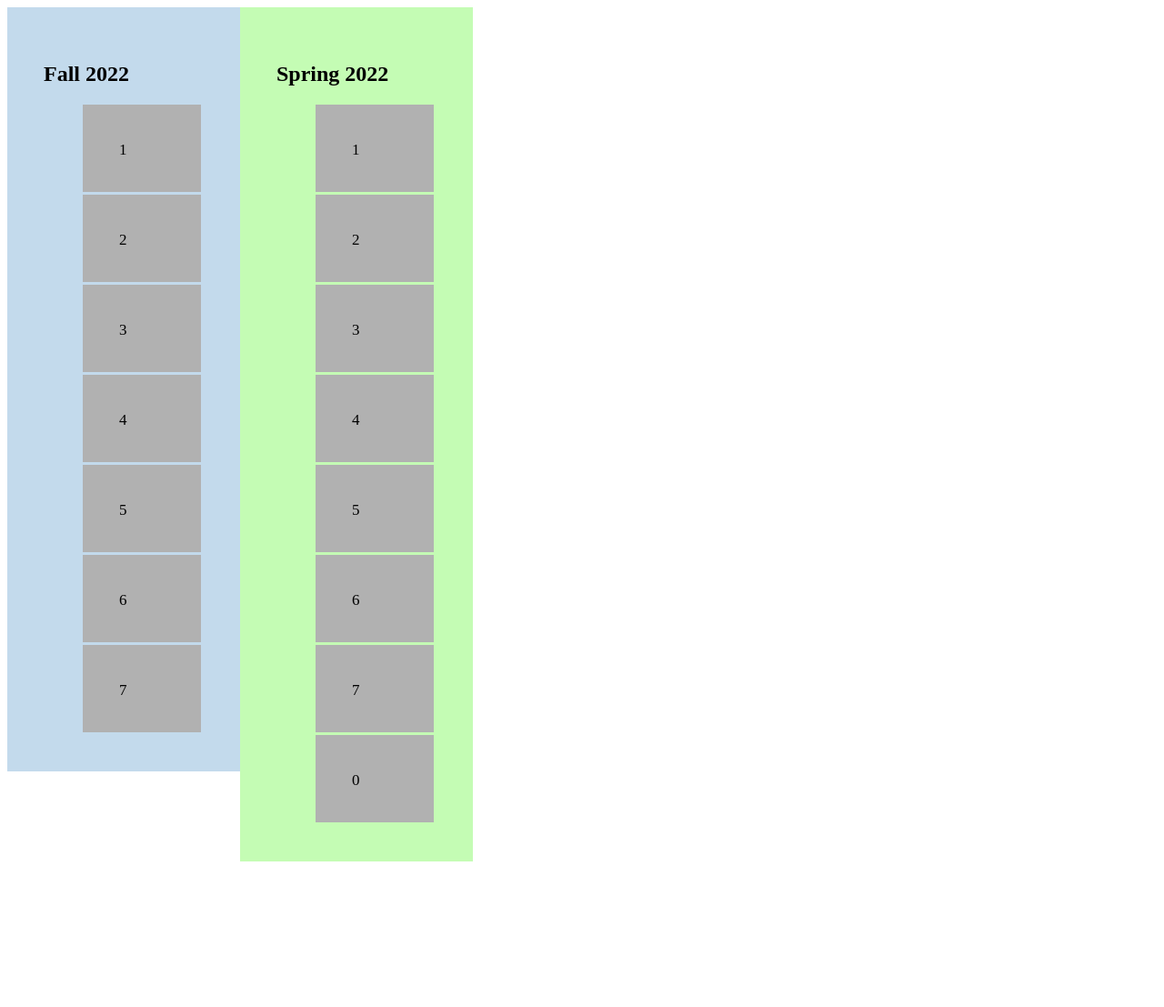
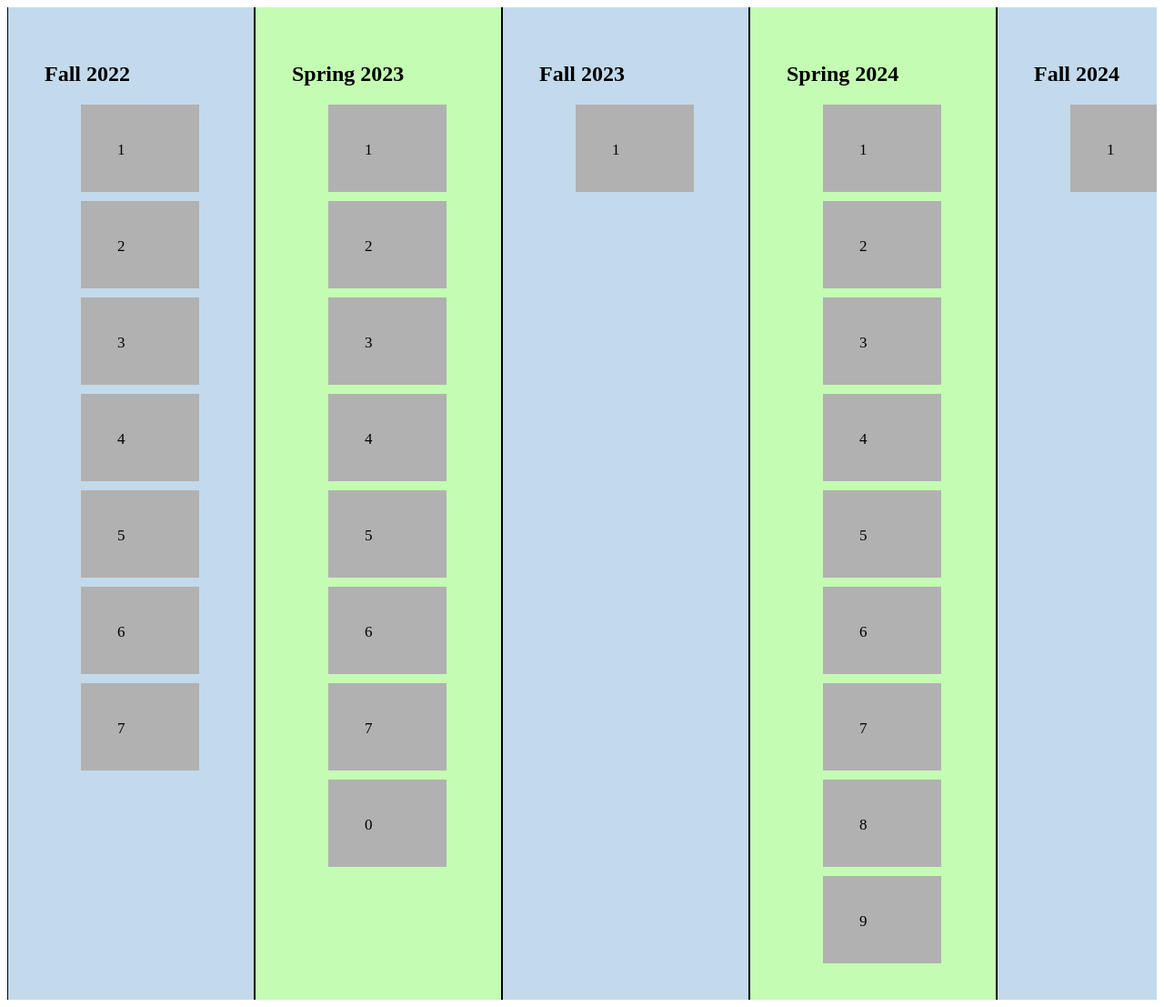
Before and after one commit to brendankaguiar/Class-Planner, a Flask app: page / in a window 1280 px wide. Shown: the whole page at 91% size. Before the commit the page ends 947 px from the top, so only its background shows below. Run offline with Flask 2, Linux system fonts and the light colour scheme; data comes from the database, SQL or seed files in the repository; tables that the repository leaves empty hold one stand-in row (values such as "Sample post"); some libraries are stand-ins or nearby versions.

Commit message:
see description
added borders around boxes
ability to move objects between semesters
added all semesters
small amount of ui design detials

```diff
--- a/WebApp/templates/drag.html
+++ b/WebApp/templates/drag.html
@@ -12,12 +12,14 @@
            margin: 0;
            padding: 10;
            width: 25%;
+           min-height: 200px;
+           min-width: 150px;
         }
 
         /* Style the list items (boxes around class names) */
         li
         {
-           margin: 0 3px 3px 3px;
+           margin: 10px 0px 0px 0px;
            padding: 40px;
            font-size: 17px;
            height: 16px;
@@ -29,7 +31,10 @@
         /* Style the fall semesters */
         .semester
            {
-               float: left;
+               border: 1px solid black;
+               border-top-style: none;
+               border-bottom-style: none;
+               display:table-cell;
                padding: 40px;
                background-color: rgb(195, 218, 236);
            }
@@ -37,28 +42,91 @@
         /* Style the spring semesters */
         .semester2
            {
-               float: left;
+               border: 1px solid black;
+               border-top-style: none;
+               border-bottom-style: none;
+               display:table-cell;
                padding: 40px;
                background-color: rgb(196, 252, 180);
            }
+
+         #DivBig
+         {
+            overflow-x: scroll;
+            white-space:no-wrap;
+         }
+         /* Style the placeholder element */
+         .ui-state-highlight
+         {
+            background-color: rgb(226, 217, 96);
+         }
       </style>
+      <script>
+         $( function() {
+    $( "#sortable-1" ).sortable({
+      connectWith: ".connectedSortable",
+      placeholder: "ui-state-highlight"
+    }).disableSelection();
+  } );
 
-      <script>
-         $(function() {
-            $( "#sortable-1" ).sortable();
-         });
-      </script>
-      <script>
-        $(function() {
-           $( "#sortable-2" ).sortable();
-        });
+        $( function() {
+    $( "#sortable-2" ).sortable({
+      connectWith: ".connectedSortable",
+      placeholder: "ui-state-highlight"
+    }).disableSelection();
+  } );
+
+  $( function() {
+    $( "#sortable-3" ).sortable({
+      connectWith: ".connectedSortable",
+      placeholder: "ui-state-highlight"
+    }).disableSelection();
+  } );
+
+        $( function() {
+    $( "#sortable-4" ).sortable({
+      connectWith: ".connectedSortable",
+      placeholder: "ui-state-highlight"
+    }).disableSelection();
+  } );
+
+  $( function() {
+    $( "#sortable-5" ).sortable({
+      connectWith: ".connectedSortable",
+      placeholder: "ui-state-highlight"
+    }).disableSelection();
+  } );
+
+        $( function() {
+    $( "#sortable-6" ).sortable({
+      connectWith: ".connectedSortable",
+      placeholder: "ui-state-highlight"
+    }).disableSelection();
+  } );
+
+  $( function() {
+    $( "#sortable-7" ).sortable({
+      connectWith: ".connectedSortable",
+      placeholder: "ui-state-highlight"
+    }).disableSelection();
+  } );
+
+        $( function() {
+    $( "#sortable-8" ).sortable({
+      connectWith: ".connectedSortable",
+      placeholder: "ui-state-highlight"
+    }).disableSelection();
+  } );
      </script>
+
+
    </head>
 
    <body>
+    <div id="DivBig">
     <div class="semester">
        <h2>Fall 2022</h2>
-      <ul id = "sortable-1">
+      <ul id = "sortable-1" class="connectedSortable">
         {% for Schedule1 in Schedule1 %}
         <li>
          {{ Schedule1.classID }}
@@ -68,8 +136,8 @@
     </div>
 
     <div class="semester2">
-      <h2>Spring 2022</h2>
-      <ul id = "sortable-2">
+      <h2>Spring 2023</h2>
+      <ul id = "sortable-2" class="connectedSortable">
         {% for Schedule2 in Schedule2 %}
         <li>
          {{ Schedule2.classID }}
@@ -77,5 +145,74 @@
         {% endfor %}
       </ul>
     </div>
+
+    <div class="semester">
+      <h2>Fall 2023</h2>
+     <ul id = "sortable-3" class="connectedSortable">
+       {% for Schedule3 in Schedule3 %}
+       <li>
+        {{ Schedule3.classID }}
+       </li>
+       {% endfor %}
+     </ul>
+   </div>
+
+   <div class="semester2">
+     <h2>Spring 2024</h2>
+     <ul id = "sortable-4" class="connectedSortable">
+       {% for Schedule4 in Schedule4 %}
+       <li>
+        {{ Schedule4.classID }}
+       </li>
+       {% endfor %}
+     </ul>
+   </div>
+
+   <div class="semester">
+      <h2>Fall 2024</h2>
+     <ul id = "sortable-5" class="connectedSortable">
+       {% for Schedule5 in Schedule5 %}
+       <li>
+        {{ Schedule5.classID }}
+       </li>
+       {% endfor %}
+     </ul>
+   </div>
+
+   <div class="semester2">
+     <h2>Spring 2025</h2>
+     <ul id = "sortable-6" class="connectedSortable">
+       {% for Schedule6 in Schedule6 %}
+       <li>
+        {{ Schedule6.classID }}
+       </li>
+       {% endfor %}
+     </ul>
+   </div>
+
+   <div class="semester">
+      <h2>Fall 2025</h2>
+     <ul id = "sortable-7" class="connectedSortable">
+       {% for Schedule7 in Schedule7 %}
+       <li>
+        {{ Schedule7.classID }}
+       </li>
+       {% endfor %}
+     </ul>
+   </div>
+
+   <div class="semester2">
+     <h2>Spring 2026</h2>
+     <ul id = "sortable-8" class="connectedSortable">
+       {% for Schedule8 in Schedule8 %}
+       <li>
+        {{ Schedule8.classID }}
+       </li>
+       {% endfor %}
+     </ul>
+   </div>
+    </div>
+
+
    </body>
 </html>
--- a/WebApp/test.py
+++ b/WebApp/test.py
@@ -82,9 +82,15 @@ class Classes(db.Model):
 def index():
     title = "test"
     classSchedule = Classes.query.all()
-    ScheduleF = Schedule1.query.all()
-    ScheduleS = Schedule2.query.all()
-    return render_template('drag.html', classSchedule=classSchedule, Schedule1=ScheduleF, Schedule2=ScheduleS,  title=title)
+    schedule1 = Schedule1.query.all()
+    schedule2 = Schedule2.query.all()
+    schedule3 = Schedule3.query.all()
+    schedule4 = Schedule4.query.all()
+    schedule5 = Schedule5.query.all()
+    schedule6 = Schedule6.query.all()
+    schedule7 = Schedule7.query.all()
+    schedule8 = Schedule8.query.all()
+    return render_template('drag.html', classSchedule=classSchedule, Schedule1=schedule1, Schedule2=schedule2, Schedule3=schedule3, Schedule4=schedule4,Schedule5=schedule5, Schedule6=schedule6, Schedule7=schedule7, Schedule8=schedule8, title=title)
 
 @app.route("/updateList",methods=["POST","GET"])
 def updateList():
```
